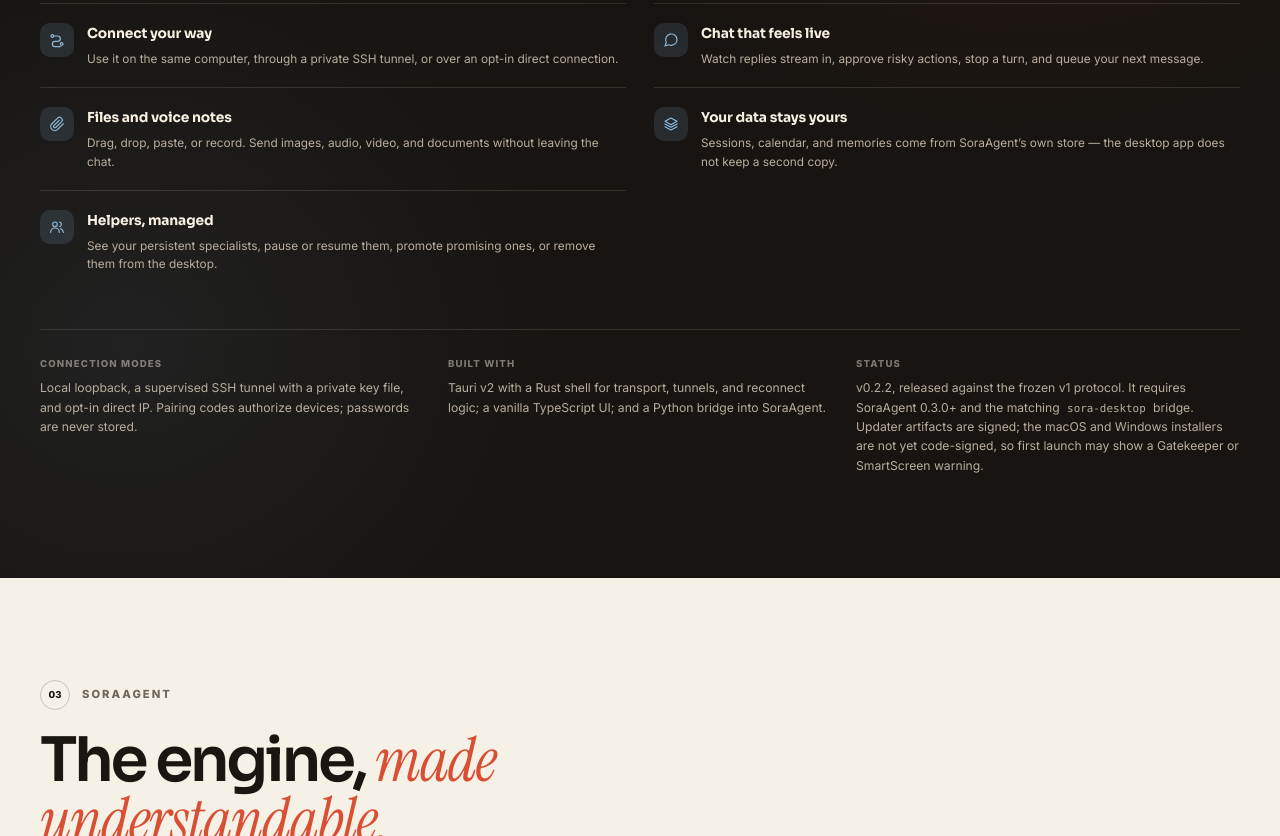
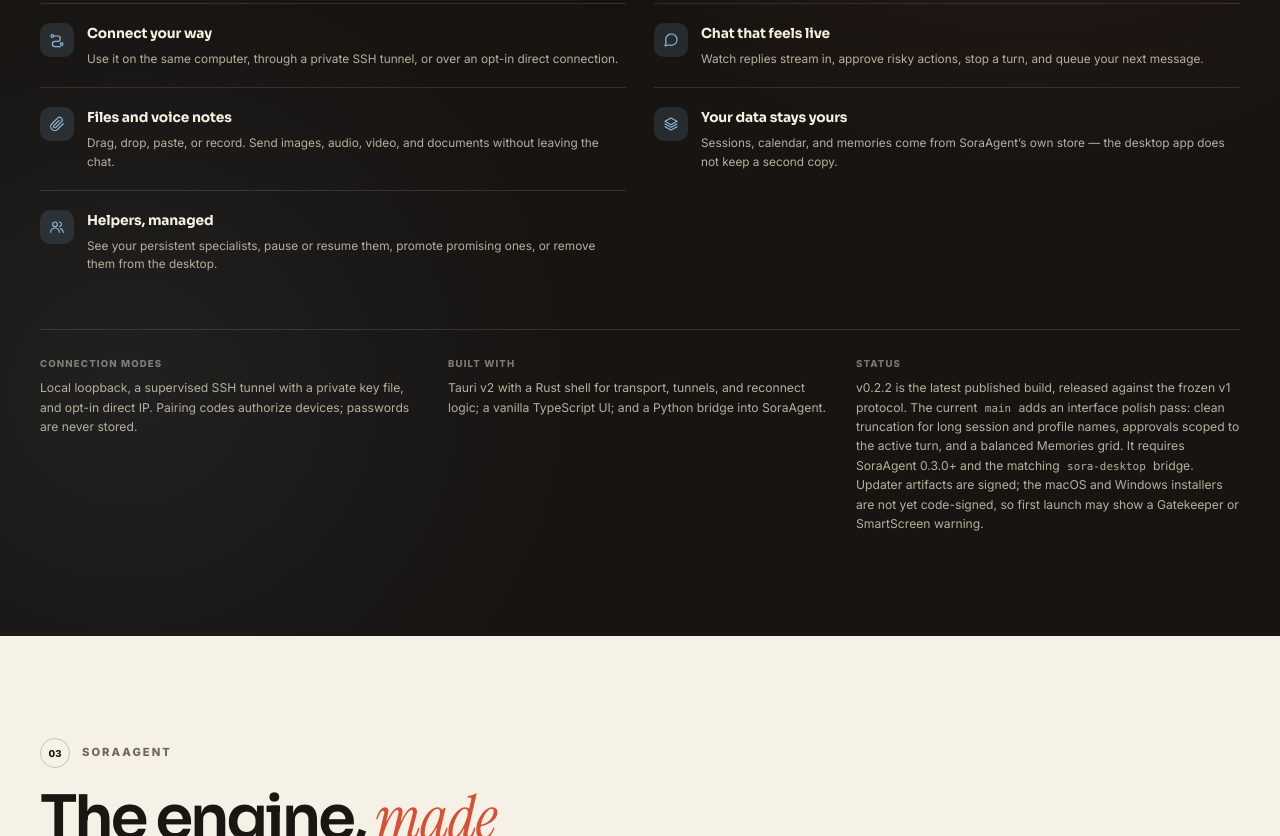
Before and after one commit to Mochi-Sora/SoraOfficialWebsite, a plain HTML site: page index.html in a window 1280 px wide. Shown: the part 2157-2993 px from the top of the page. Drawn offline with Linux system fonts and the light colour scheme; no server answers.

Commit message:
Document the SoraDesk interface polish pass

```diff
--- a/index.html
+++ b/index.html
@@ -388,7 +388,7 @@
           </div>
           <div class="flagship-fact">
             <h3>Status</h3>
-            <p>v0.2.2, released against the frozen v1 protocol. It requires SoraAgent 0.3.0+ and the matching <code>sora-desktop</code> bridge. Updater artifacts are signed; the macOS and Windows installers are not yet code-signed, so first launch may show a Gatekeeper or SmartScreen warning.</p>
+            <p>v0.2.2 is the latest published build, released against the frozen v1 protocol. The current <code>main</code> adds an interface polish pass: clean truncation for long session and profile names, approvals scoped to the active turn, and a balanced Memories grid. It requires SoraAgent 0.3.0+ and the matching <code>sora-desktop</code> bridge. Updater artifacts are signed; the macOS and Windows installers are not yet code-signed, so first launch may show a Gatekeeper or SmartScreen warning.</p>
           </div>
         </div>
       </div>
```
Also changed, not shown: 2 other files.
